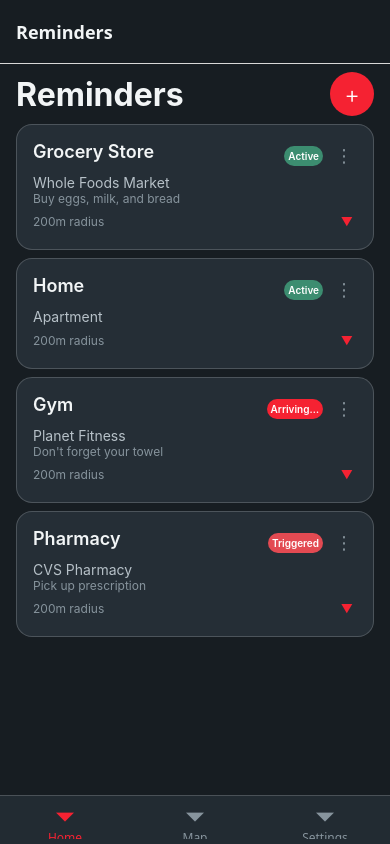
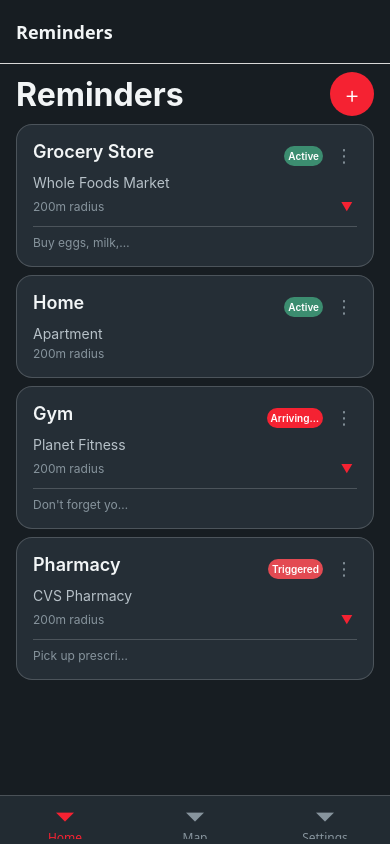
Before and after one commit to ttam-nguyen/geofence-reminder-mobile-app, a React Native app: screen / in a window 390 px wide. Built offline with nearby package versions, Linux system fonts and the light colour scheme.

Commit message:
chore: ui corrections

```diff
--- a/src/components/ReminderCard.tsx
+++ b/src/components/ReminderCard.tsx
@@ -1,35 +1,27 @@
 // ReminderCard — glass-styled card showing a reminder's summary with status badge and overflow menu.
 
-import React, { useState } from 'react';
-import {
-  View,
-  Text,
-  Pressable,
-  StyleSheet,
-  Platform,
-  Modal,
-  TouchableOpacity,
-} from 'react-native';
-import { Reminder, ReminderStatus } from '../types/Reminder';
-import { Colors, Spacing, Typography, BorderRadius } from '../theme';
+import React, { useState } from "react";
+import { View, Text, Pressable, StyleSheet, Platform, Modal, TouchableOpacity } from "react-native";
+import { Reminder, ReminderStatus } from "../types/Reminder";
+import { Colors, Spacing, Typography, BorderRadius } from "../theme";
 
 interface ReminderCardProps {
   reminder: Reminder;
   onPress?: (id: string) => void;
   onExpand?: (id: string) => void;
-  onOverflowPress?: (id: string, action: 'edit' | 'complete' | 'delete') => void;
+  onOverflowPress?: (id: string, action: "edit" | "complete" | "delete") => void;
   expanded?: boolean;
 }
 
 const statusLabels: Record<ReminderStatus, string> = {
-  [ReminderStatus.DRAFT]: 'Draft',
-  [ReminderStatus.WAITING_FOR_EXIT]: 'Waiting for Exit',
-  [ReminderStatus.ARMED]: 'Active',
-  [ReminderStatus.ARRIVAL_PENDING]: 'Arriving…',
-  [ReminderStatus.TRIGGERED]: 'Triggered',
-  [ReminderStatus.COMPLETED]: 'Completed',
-  [ReminderStatus.PAUSED]: 'Paused',
-  [ReminderStatus.DELETED]: 'Deleted',
+  [ReminderStatus.DRAFT]: "Draft",
+  [ReminderStatus.WAITING_FOR_EXIT]: "Waiting for Exit",
+  [ReminderStatus.ARMED]: "Active",
+  [ReminderStatus.ARRIVAL_PENDING]: "Arriving…",
+  [ReminderStatus.TRIGGERED]: "Triggered",
+  [ReminderStatus.COMPLETED]: "Completed",
+  [ReminderStatus.PAUSED]: "Paused",
+  [ReminderStatus.DELETED]: "Deleted",
 };
 
 const statusColors: Record<ReminderStatus, string> = {
@@ -43,13 +35,12 @@ const statusColors: Record<ReminderStatus, string> = {
   [ReminderStatus.DELETED]: Colors.danger,
 };
 
-export function ReminderCard({
-  reminder,
-  onPress,
-  onExpand,
-  onOverflowPress,
-  expanded,
-}: ReminderCardProps) {
+const truncateDescription = (desc: string | null, maxLen: number): string => {
+  if (!desc) return "";
+  return desc.length > maxLen ? `${desc.slice(0, maxLen)}…` : desc;
+};
+
+export function ReminderCard({ reminder, onPress, onExpand, onOverflowPress, expanded }: ReminderCardProps) {
   const [showMenu, setShowMenu] = useState(false);
   const statusColor = statusColors[reminder.status] || Colors.textMuted;
   const isTriggered = reminder.status === ReminderStatus.TRIGGERED;
@@ -84,43 +75,33 @@ export function ReminderCard({
       </View>
 
       <Text style={Typography.bodySmall} numberOfLines={2}>
-        {reminder.locationName || 'No location name'}
+        {reminder.locationName || "No location name"}
       </Text>
-
-      {reminder.description ? (
-        <Text style={Typography.caption} numberOfLines={1}>
-          {reminder.description}
-        </Text>
-      ) : null}
 
       <View style={styles.footer}>
         <Text style={Typography.caption}>{reminder.radiusMeters}m radius</Text>
-        {onExpand ? (
+        {onExpand && reminder.description ? (
           <Pressable
             testID={`home.reminder.expand.${reminder.id}`}
-            accessibilityLabel={expanded ? 'Collapse reminder' : 'Expand reminder'}
+            accessibilityLabel={expanded ? "Collapse reminder" : "Expand reminder"}
             accessibilityRole="button"
             onPress={() => onExpand?.(reminder.id)}
             style={styles.expandButton}
           >
-            <Text style={[Typography.caption, styles.expandIcon]}>
-              {expanded ? '▲' : '▼'}
-            </Text>
+            <Text style={[Typography.caption, styles.expandIcon]}>{expanded ? "▲" : "▼"}</Text>
           </Pressable>
         ) : null}
       </View>
 
-      {expanded && reminder.description ? (
-        <Text style={styles.description}>{reminder.description}</Text>
+      {/* Description: truncated preview when collapsed, full text when expanded */}
+      {reminder.description && !expanded ? (
+        <Text style={styles.descText}>{truncateDescription(reminder.description, 15)}</Text>
       ) : null}
 
+      {expanded && reminder.description ? <Text style={styles.descText}>{reminder.description}</Text> : null}
+
       {/* Overflow menu */}
-      <Modal
-        visible={showMenu}
-        transparent
-        animationType="fade"
-        onRequestClose={() => setShowMenu(false)}
-      >
+      <Modal visible={showMenu} transparent animationType="fade" onRequestClose={() => setShowMenu(false)}>
         <Pressable style={styles.menuBackdrop} onPress={() => setShowMenu(false)}>
           <View style={styles.menu}>
             {!isTriggered && (
@@ -129,7 +110,7 @@ export function ReminderCard({
                 accessibilityLabel="Edit reminder"
                 accessibilityRole="button"
                 onPress={() => {
-                  onOverflowPress?.(reminder.id, 'edit');
+                  onOverflowPress?.(reminder.id, "edit");
                   setShowMenu(false);
                 }}
                 style={styles.menuItem}
@@ -143,7 +124,7 @@ export function ReminderCard({
                 accessibilityLabel="Complete reminder"
                 accessibilityRole="button"
                 onPress={() => {
-                  onOverflowPress?.(reminder.id, 'complete');
+                  onOverflowPress?.(reminder.id, "complete");
                   setShowMenu(false);
                 }}
                 style={styles.menuItem}
@@ -156,7 +137,7 @@ export function ReminderCard({
               accessibilityLabel="Delete reminder"
               accessibilityRole="button"
               onPress={() => {
-                onOverflowPress?.(reminder.id, 'delete');
+                onOverflowPress?.(reminder.id, "delete");
                 setShowMenu(false);
               }}
               style={styles.menuItem}
@@ -179,20 +160,20 @@ const styles = StyleSheet.create({
     borderColor: Colors.borderGlass,
     ...Platform.select({
       ios: {
-        backdropFilter: 'blur(10px)',
-        WebKitBackdropFilter: 'blur(10px)',
+        backdropFilter: "blur(10px)",
+        WebKitBackdropFilter: "blur(10px)",
       },
     }),
   },
   header: {
-    flexDirection: 'row',
-    justifyContent: 'space-between',
-    alignItems: 'flex-start',
+    flexDirection: "row",
+    justifyContent: "space-between",
+    alignItems: "flex-start",
     marginBottom: Spacing.xs,
   },
   headerRight: {
-    flexDirection: 'row',
-    alignItems: 'center',
+    flexDirection: "row",
+    alignItems: "center",
     gap: Spacing.xs,
   },
   statusBadge: {
@@ -202,8 +183,8 @@ const styles = StyleSheet.create({
   },
   statusText: {
     fontSize: 10,
-    fontWeight: '600',
-    color: '#FFFFFF',
+    fontWeight: "600",
+    color: "#FFFFFF",
   },
   overflowButton: {
     padding: Spacing.xs,
@@ -214,9 +195,9 @@ const styles = StyleSheet.create({
     color: Colors.textMuted,
   },
   footer: {
-    flexDirection: 'row',
-    justifyContent: 'space-between',
-    alignItems: 'center',
+    flexDirection: "row",
+    justifyContent: "space-between",
+    alignItems: "center",
     marginTop: Spacing.xs,
   },
   expandButton: {
@@ -225,7 +206,7 @@ const styles = StyleSheet.create({
   expandIcon: {
     color: Colors.signalRed,
   },
-  description: {
+  descText: {
     marginTop: Spacing.sm,
     paddingTop: Spacing.sm,
     borderTopWidth: 1,
@@ -234,13 +215,14 @@ const styles = StyleSheet.create({
   },
   menuBackdrop: {
     flex: 1,
-    backgroundColor: 'rgba(0,0,0,0.4)',
-    justifyContent: 'flex-end',
+    backgroundColor: "rgba(0,0,0,0.4)",
+    justifyContent: "flex-end",
   },
   menu: {
     backgroundColor: Colors.surface,
     borderRadius: BorderRadius.md,
-    margin: Spacing.md,
+    marginHorizontal: Spacing.md,
+    marginBottom: 80,
     padding: Spacing.sm,
     borderWidth: 1,
     borderColor: Colors.borderGlass,
--- a/src/screens/CreateReminderScreen.tsx
+++ b/src/screens/CreateReminderScreen.tsx
@@ -167,6 +167,7 @@ export function CreateReminderScreen(props: Props) {
               </View>
             </View>
 
+            {/* Bottom action buttons — pinned to bottom with padding */}
             <View style={styles.buttonRow}>
               <Pressable
                 testID="createReminder.cancel.button"
@@ -187,6 +188,9 @@ export function CreateReminderScreen(props: Props) {
                 <Text style={styles.saveButtonText}>Save</Text>
               </Pressable>
             </View>
+
+            {/* Spacer: ensures buttons stay above keyboard */}
+            <View style={styles.bottomSpacer} />
           </ScrollView>
         </SafeArea>
       </KeyboardAvoidingView>
@@ -265,7 +269,6 @@ const styles = StyleSheet.create({
   buttonRow: {
     flexDirection: 'row',
     gap: Spacing.md,
-    paddingVertical: Spacing.lg,
   },
   button: {
     flex: 1,
@@ -291,4 +294,7 @@ const styles = StyleSheet.create({
     color: '#FFFFFF',
     fontWeight: '600',
   },
+  bottomSpacer: {
+    height: 48,
+  },
 });
--- a/src/screens/HomeScreen.tsx
+++ b/src/screens/HomeScreen.tsx
@@ -1,20 +1,12 @@
 // Home screen — list of reminders with mock data, detail navigation, and overflow actions.
 
-import React, { useState } from 'react';
-import {
-  View,
-  Text,
-  FlatList,
-  StyleSheet,
-  SafeAreaView,
-  Pressable,
-  Alert,
-} from 'react-native';
-import { SafeAreaView as SafeArea } from 'react-native-safe-area-context';
-import { mockReminders } from '../data/mockReminders';
-import { ReminderCard } from '../components/ReminderCard';
-import { Reminder, ReminderStatus } from '../types/Reminder';
-import { Colors, Spacing, Typography, BorderRadius } from '../theme';
+import React, { useState } from "react";
+import { View, Text, FlatList, StyleSheet, SafeAreaView, Pressable, Alert } from "react-native";
+import { SafeAreaView as SafeArea } from "react-native-safe-area-context";
+import { mockReminders } from "../data/mockReminders";
+import { ReminderCard } from "../components/ReminderCard";
+import { Reminder, ReminderStatus } from "../types/Reminder";
+import { Colors, Spacing, Typography, BorderRadius } from "../theme";
 
 interface HomeScreenProps {
   onNavigateToCreate: (reminderId?: string, reminder?: Reminder) => void;
@@ -25,45 +17,37 @@ export function HomeScreen({ onNavigateToCreate, onNavigateToDetail }: HomeScree
   const [expandedId, setExpandedId] = useState<string | null>(null);
 
   const toggleExpand = (id: string) => {
-    setExpandedId((prev) => (prev === id ? null : id));
+    setExpandedId(prev => (prev === id ? null : id));
   };
 
   const handleCardPress = (id: string) => {
-    const reminder = mockReminders.find((r) => r.id === id);
+    const reminder = mockReminders.find(r => r.id === id);
     if (reminder && onNavigateToDetail) {
       onNavigateToDetail(reminder);
     }
   };
 
-  const handleOverflow = (id: string, action: 'edit' | 'complete' | 'delete') => {
-    const reminder = mockReminders.find((r) => r.id === id);
+  const handleOverflow = (id: string, action: "edit" | "complete" | "delete") => {
+    const reminder = mockReminders.find(r => r.id === id);
     if (!reminder) return;
 
-    if (action === 'edit') {
+    if (action === "edit") {
       onNavigateToCreate(reminder.id, reminder);
-    } else if (action === 'complete') {
-      Alert.alert(
-        'Complete Reminder',
-        `Mark "${reminder.title}" as completed?`,
-        [
-          { text: 'Cancel', style: 'cancel' },
-          { text: 'Complete', onPress: () => {} },
-        ],
-      );
-    } else if (action === 'delete') {
-      Alert.alert(
-        'Delete Reminder',
-        `Are you sure you want to delete "${reminder.title}"?`,
-        [
-          { text: 'Cancel', style: 'cancel' },
-          { text: 'Delete', style: 'destructive', onPress: () => {} },
-        ],
-      );
+    } else if (action === "complete") {
+      Alert.alert("Complete Reminder", `Mark "${reminder.title}" as completed?`, [
+        { text: "Cancel", style: "cancel" },
+        { text: "Complete", onPress: () => {} },
+      ]);
+    } else if (action === "delete") {
+      Alert.alert("Delete Reminder", `Are you sure you want to delete "${reminder.title}"?`, [
+        { text: "Cancel", style: "cancel" },
+        { text: "Delete", style: "destructive", onPress: () => {} },
+      ]);
     }
   };
 
   return (
-    <SafeArea style={styles.container}>
+    <SafeArea style={styles.container} edges={["left", "right"]}>
       <View style={styles.header}>
         <Text style={Typography.h1}>Reminders</Text>
         <Pressable
@@ -79,7 +63,7 @@ export function HomeScreen({ onNavigateToCreate, onNavigateToDetail }: HomeScree
 
       <FlatList
         data={mockReminders}
-        keyExtractor={(item) => item.id}
+        keyExtractor={item => item.id}
         contentContainerStyle={styles.list}
         renderItem={({ item }) => (
           <ReminderCard
@@ -92,9 +76,7 @@ export function HomeScreen({ onNavigateToCreate, onNavigateToDetail }: HomeScree
         )}
         ListEmptyComponent={
           <View style={styles.emptyState}>
-            <Text style={Typography.bodySmall}>
-              No reminders yet. Tap + to create one.
-            </Text>
+            <Text style={Typography.bodySmall}>No reminders yet. Tap + to create one.</Text>
           </View>
         }
       />
@@ -108,9 +90,9 @@ const styles = StyleSheet.create({
     backgroundColor: Colors.background,
   },
   header: {
-    flexDirection: 'row',
-    justifyContent: 'space-between',
-    alignItems: 'center',
+    flexDirection: "row",
+    justifyContent: "space-between",
+    alignItems: "center",
     paddingHorizontal: Spacing.md,
     paddingVertical: Spacing.sm,
   },
@@ -119,20 +101,21 @@ const styles = StyleSheet.create({
     height: 44,
     borderRadius: BorderRadius.pill,
     backgroundColor: Colors.signalRed,
-    justifyContent: 'center',
-    alignItems: 'center',
+    justifyContent: "center",
+    alignItems: "center",
   },
   addButtonText: {
-    color: '#FFFFFF',
+    color: "#FFFFFF",
     fontSize: 24,
-    fontWeight: '300',
+    fontWeight: "300",
   },
   list: {
     paddingHorizontal: Spacing.md,
+    paddingBottom: 30, // Adjust this value based on your tab bar height (e.g., 60-90)
     gap: Spacing.sm,
   },
   emptyState: {
     paddingVertical: Spacing.xxl,
-    alignItems: 'center',
+    alignItems: "center",
   },
 });
```
Lines whose indentation alone changed are shown as unchanged.
